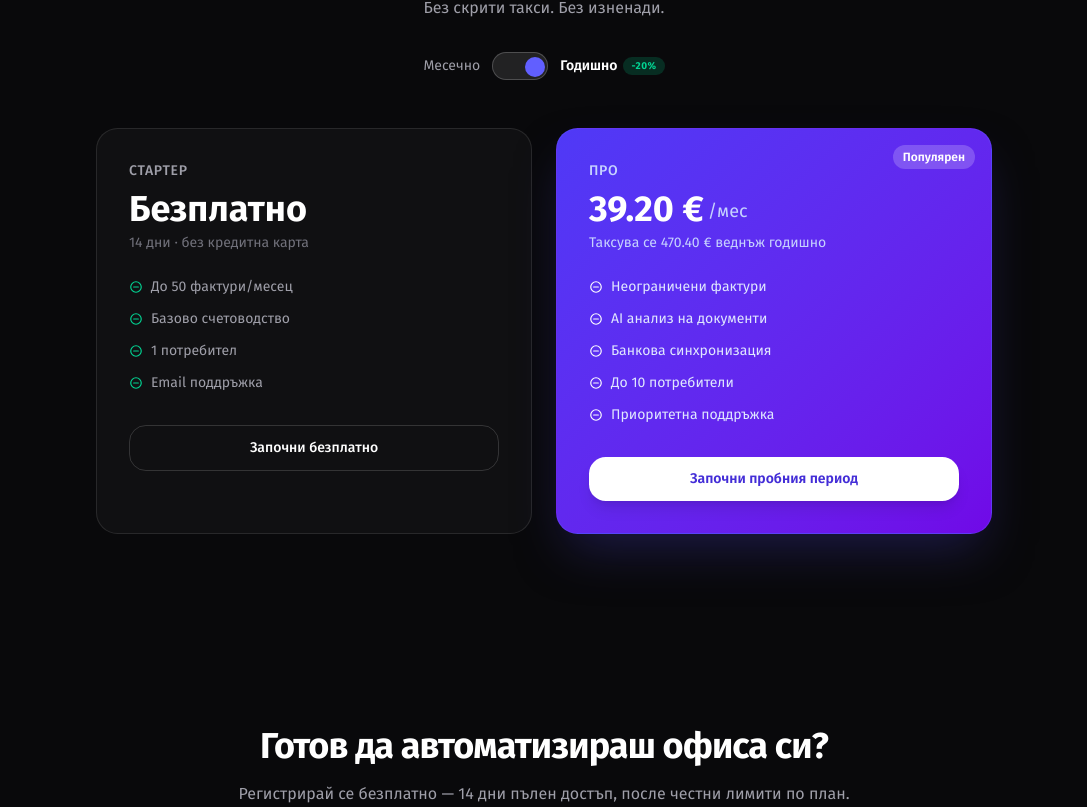
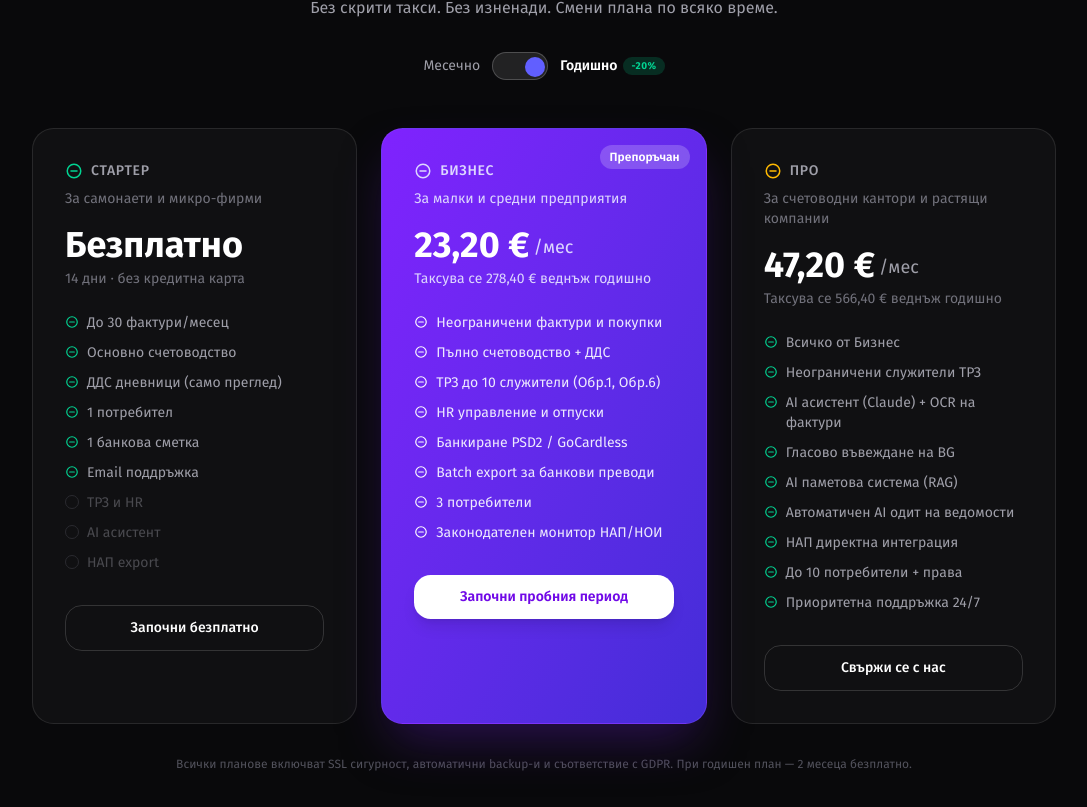
Before and after one commit to lukezester-ai/officia, a Next.js app: page /bg in a window 1280 px wide. Shown: the part 4693-5500 px from the top of the page, without its empty margins (96-1183 px from the left). Built offline with nearby package versions, Linux system fonts and the light colour scheme.

Commit message:
feat: add 3-tier pricing (Стартер/Бизнес/Про) with accurate feature descriptions

```diff
--- a/src/app/[lang]/PricingSection.tsx
+++ b/src/app/[lang]/PricingSection.tsx
@@ -2,18 +2,99 @@
 
 import { useState } from 'react';
 import Link from 'next/link';
-import { CheckCircle } from 'lucide-react';
+import { CheckCircle, Zap, Building2, Sparkles } from 'lucide-react';
+
+const PLANS = [
+  {
+    id: 'starter',
+    name: 'Стартер',
+    icon: Zap,
+    iconColor: 'text-emerald-400',
+    description: 'За самонаети и микро-фирми',
+    monthlyPrice: 0,
+    annualPrice: 0,
+    annualTotal: 0,
+    priceLabel: 'Безплатно',
+    priceSubLabel: '14 дни · без кредитна карта',
+    cta: 'Започни безплатно',
+    ctaStyle: 'block text-center border border-white/15 hover:border-white/30 rounded-xl py-3 text-sm font-medium transition-all hover:bg-white/10',
+    cardStyle: 'bg-white/3 border border-white/10 rounded-2xl p-8 text-left transition-all hover:bg-white/5',
+    features: [
+      'До 30 фактури/месец',
+      'Основно счетоводство',
+      'ДДС дневници (само преглед)',
+      '1 потребител',
+      '1 банкова сметка',
+      'Email поддръжка',
+    ],
+    notIncluded: ['ТРЗ и HR', 'AI асистент', 'НАП export'],
+  },
+  {
+    id: 'business',
+    name: 'Бизнес',
+    icon: Building2,
+    iconColor: 'text-violet-400',
+    description: 'За малки и средни предприятия',
+    monthlyPrice: 29,
+    annualPrice: 23.20,
+    annualTotal: 278.40,
+    priceLabel: null,
+    priceSubLabel: null,
+    badge: 'Препоръчан',
+    cta: 'Започни пробния период',
+    ctaStyle: 'block text-center bg-white text-violet-700 hover:bg-violet-50 rounded-xl py-3 text-sm font-semibold transition-all shadow-lg hover:shadow-xl',
+    cardStyle: 'bg-gradient-to-br from-violet-600 to-indigo-700 border border-violet-500/30 rounded-2xl p-8 text-left relative overflow-hidden shadow-2xl shadow-violet-900/50',
+    features: [
+      'Неограничени фактури и покупки',
+      'Пълно счетоводство + ДДС',
+      'ТРЗ до 10 служители (Обр.1, Обр.6)',
+      'HR управление и отпуски',
+      'Банкиране PSD2 / GoCardless',
+      'Batch export за банкови преводи',
+      '3 потребители',
+      'Законодателен монитор НАП/НОИ',
+    ],
+    featured: true,
+  },
+  {
+    id: 'pro',
+    name: 'Про',
+    icon: Sparkles,
+    iconColor: 'text-amber-400',
+    description: 'За счетоводни кантори и растящи компании',
+    monthlyPrice: 59,
+    annualPrice: 47.20,
+    annualTotal: 566.40,
+    priceLabel: null,
+    priceSubLabel: null,
+    cta: 'Свържи се с нас',
+    ctaStyle: 'block text-center border border-white/15 hover:border-white/30 rounded-xl py-3 text-sm font-medium transition-all hover:bg-white/10',
+    cardStyle: 'bg-white/3 border border-white/10 rounded-2xl p-8 text-left transition-all hover:bg-white/5',
+    features: [
+      'Всичко от Бизнес',
+      'Неограничени служители ТРЗ',
+      'AI асистент (Claude) + OCR на фактури',
+      'Гласово въвеждане на BG',
+      'AI паметова система (RAG)',
+      'Автоматичен AI одит на ведомости',
+      'НАП директна интеграция',
+      'До 10 потребители + права',
+      'Приоритетна поддръжка 24/7',
+    ],
+  },
+];
 
 export default function PricingSection() {
   const [isAnnual, setIsAnnual] = useState(true);
 
   return (
     <section id="pricing" className="py-24 px-6">
-      <div className="max-w-4xl mx-auto text-center">
+      <div className="max-w-5xl mx-auto">
+        <div className="text-center mb-12">
           <h2 className="text-4xl font-bold tracking-tight mb-4">Прост, честен ценови план</h2>
-        <p className="text-zinc-400 mb-8">Без скрити такси. Без изненади.</p>
+          <p className="text-zinc-400 mb-8">Без скрити такси. Без изненади. Смени плана по всяко време.</p>
 
-        <div className="flex justify-center items-center gap-3 mb-12">
+          <div className="flex justify-center items-center gap-3">
             <span className={`text-sm ${!isAnnual ? 'text-white font-semibold' : 'text-zinc-400'}`}>Месечно</span>
             <button
               onClick={() => setIsAnnual(!isAnnual)}
@@ -28,44 +109,85 @@ export default function PricingSection() {
               </span>
             </span>
           </div>
+        </div>
 
-        <div className="grid md:grid-cols-2 gap-6">
-          <div className="bg-white/3 border border-white/10 rounded-2xl p-8 text-left transition-all hover:bg-white/5">
-            <div className="text-sm text-zinc-400 font-medium mb-2 uppercase tracking-wider">Стартер</div>
+        <div className="grid md:grid-cols-3 gap-6">
+          {PLANS.map((plan) => {
+            const Icon = plan.icon;
+            const price = plan.monthlyPrice === 0
+              ? null
+              : isAnnual ? plan.annualPrice : plan.monthlyPrice;
+
+            return (
+              <div key={plan.id} className={plan.cardStyle}>
+                {plan.badge && (
+                  <div className="absolute top-4 right-4 bg-white/20 text-xs font-semibold px-2.5 py-1 rounded-full">
+                    {plan.badge}
+                  </div>
+                )}
+
+                {/* Plan header */}
+                <div className="flex items-center gap-2 mb-2">
+                  <Icon size={18} className={plan.featured ? 'text-violet-200' : plan.iconColor} />
+                  <div className={`text-sm font-medium uppercase tracking-wider ${plan.featured ? 'text-violet-200' : 'text-zinc-400'}`}>
+                    {plan.name}
+                  </div>
+                </div>
+                <div className={`text-sm mb-4 ${plan.featured ? 'text-violet-200' : 'text-zinc-500'}`}>
+                  {plan.description}
+                </div>
+
+                {/* Price */}
+                {price === null ? (
+                  <>
                     <div className="text-4xl font-bold mb-1">Безплатно</div>
-            <div className="text-zinc-500 text-sm mb-6">14 дни · без кредитна карта</div>
-            <div className="space-y-3 text-sm text-zinc-400 mb-8">
-              {['До 50 фактури/месец', 'Базово счетоводство', '1 потребител', 'Email поддръжка'].map(i => (
-                <div key={i} className="flex items-center gap-2"><CheckCircle size={14} className="text-emerald-400" />{i}</div>
+                    <div className={`text-sm mb-6 ${plan.featured ? 'text-violet-200' : 'text-zinc-500'}`}>
+                      14 дни · без кредитна карта
+                    </div>
+                  </>
+                ) : (
+                  <>
+                    <div className="flex items-end gap-1 mb-1">
+                      <div className="text-4xl font-bold">{price.toFixed(2).replace('.', ',')} €</div>
+                      <div className={`text-lg font-normal mb-1 ${plan.featured ? 'text-violet-200' : 'text-zinc-400'}`}>/мес</div>
+                    </div>
+                    <div className={`text-sm mb-6 ${plan.featured ? 'text-violet-200' : 'text-zinc-500'}`}>
+                      {isAnnual
+                        ? `Таксува се ${plan.annualTotal.toFixed(2).replace('.', ',')} € веднъж годишно`
+                        : 'Таксува се всеки месец'}
+                    </div>
+                  </>
+                )}
+
+                {/* Features */}
+                <div className={`space-y-2.5 text-sm mb-8 ${plan.featured ? 'text-violet-100' : 'text-zinc-400'}`}>
+                  {plan.features.map((f) => (
+                    <div key={f} className="flex items-start gap-2">
+                      <CheckCircle size={14} className={`shrink-0 mt-0.5 ${plan.featured ? 'text-white' : 'text-emerald-400'}`} />
+                      {f}
+                    </div>
+                  ))}
+                  {plan.notIncluded?.map((f) => (
+                    <div key={f} className="flex items-start gap-2 opacity-40">
+                      <div className="w-3.5 h-3.5 rounded-full border border-zinc-600 shrink-0 mt-0.5" />
+                      {f}
+                    </div>
                   ))}
                 </div>
-            <Link href={"/sign-up"} className="block text-center border border-white/15 hover:border-white/30 rounded-xl py-3 text-sm font-medium transition-all hover:bg-white/10">
-              Започни безплатно
+
+                <Link href="/sign-up" className={plan.ctaStyle}>
+                  {plan.cta}
                 </Link>
               </div>
+            );
+          })}
+        </div>
 
-          <div className="bg-gradient-to-br from-indigo-600 to-violet-700 border border-indigo-500/30 rounded-2xl p-8 text-left relative overflow-hidden shadow-2xl shadow-indigo-900/50">
-            <div className="absolute top-4 right-4 bg-white/20 text-xs font-semibold px-2.5 py-1 rounded-full">Популярен</div>
-            <div className="text-sm text-indigo-200 font-medium mb-2 uppercase tracking-wider">Про</div>
-            <div className="flex items-end gap-1 mb-1">
-              <div className="text-4xl font-bold">
-                {isAnnual ? '39.20 €' : '49.00 €'}
-              </div>
-              <div className="text-lg font-normal text-indigo-200 mb-1">/мес</div>
-            </div>
-            <div className="text-indigo-200 text-sm mb-6">
-              {isAnnual ? 'Таксува се 470.40 € веднъж годишно' : 'Таксува се всеки месец'}
-            </div>
-            <div className="space-y-3 text-sm text-indigo-100 mb-8">
-              {['Неограничени фактури', 'AI анализ на документи', 'Банкова синхронизация', 'До 10 потребители', 'Приоритетна поддръжка'].map(i => (
-                <div key={i} className="flex items-center gap-2"><CheckCircle size={14} className="text-white" />{i}</div>
-              ))}
-            </div>
-            <Link href={"/sign-up"} className="block text-center bg-white text-indigo-700 hover:bg-indigo-50 rounded-xl py-3 text-sm font-semibold transition-all shadow-lg hover:shadow-xl">
-              Започни пробния период
-            </Link>
-          </div>
-        </div>
+        {/* Bottom note */}
+        <p className="text-center text-zinc-600 text-xs mt-8">
+          Всички планове включват SSL сигурност, автоматични backup-и и съответствие с GDPR.
+          При годишен план — 2 месеца безплатно.
+        </p>
       </div>
     </section>
   );
```
Lines whose indentation alone changed are shown as unchanged.
